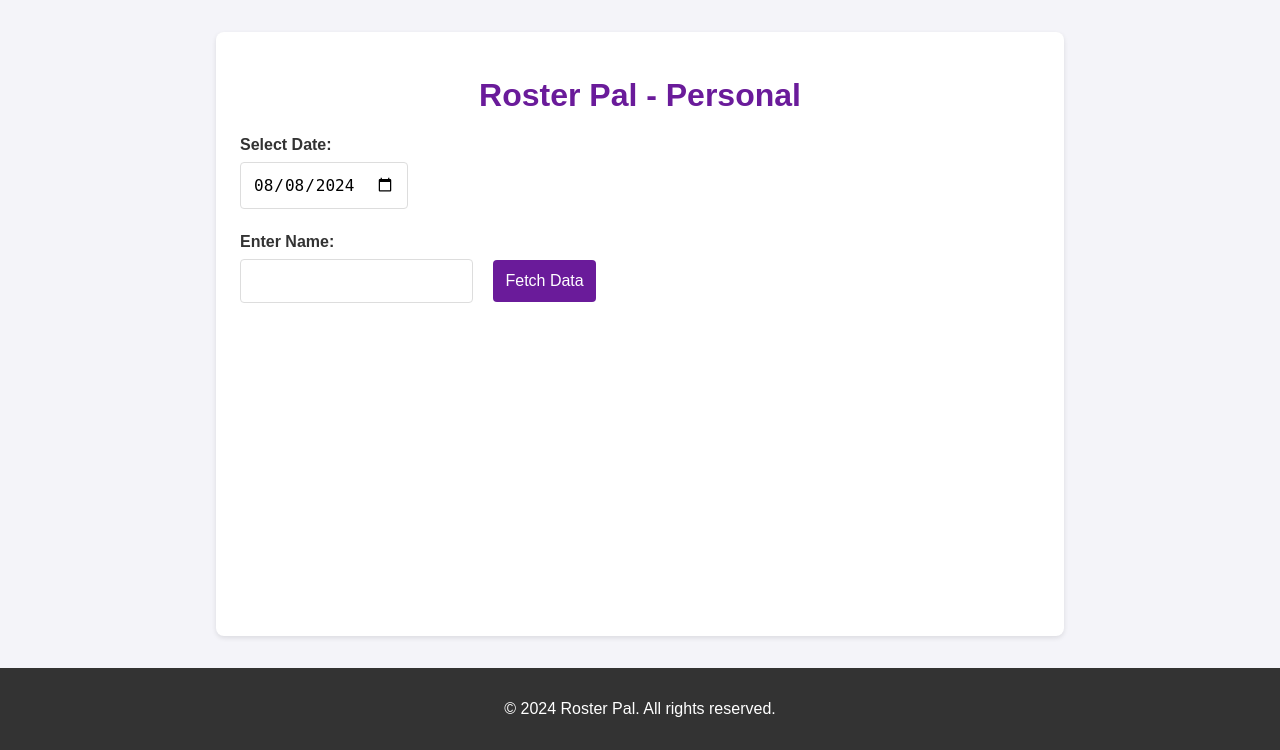
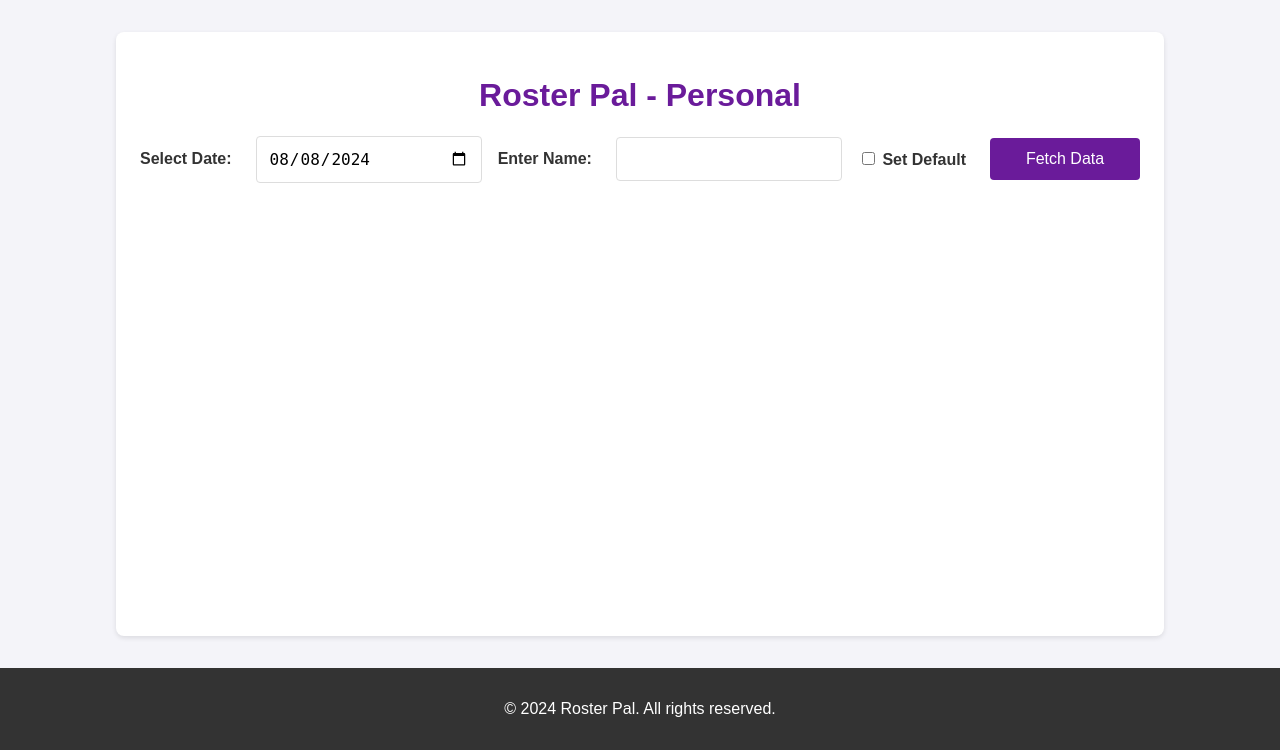
Before and after one commit to induwarajayalath/RosterPal, a Flask app: page /personal in a window 1280 px wide. Shown: the part 50-800 px from the top of the page. Run offline with Flask 3, Linux system fonts and the light colour scheme.

Commit message:
Coockies added

```diff
--- a/templates/personal.html
+++ b/templates/personal.html
@@ -36,8 +36,8 @@
 
         .container {
             flex: 1;
-            width: 90%;
-            max-width: 800px;
+            width: 98%;
+            max-width: 1000px;
             margin: 2rem auto;
             padding: 1.5rem;
             background-color: white;
@@ -52,11 +52,14 @@
 
         form {
             margin-bottom: 2rem;
+            display: flex;
+            align-items: center;
+            flex-wrap: wrap;
+            gap: 1rem;
         }
 
         label {
-            display: block;
-            margin-bottom: 0.5rem;
+            margin-right: 0.5rem;
             font-weight: bold;
         }
 
@@ -64,12 +67,11 @@
         input[type="text"],
         button {
             padding: 0.75rem;
-            margin-bottom: 1.5rem;
             font-size: 1rem;
-            width: 100%;
-            box-sizing: border-box;
             border: 1px solid #ddd;
             border-radius: 4px;
+            flex: 1;
+            min-width: 150px;
         }
 
         button {
@@ -77,6 +79,8 @@
             color: white;
             border: none;
             cursor: pointer;
+            flex: none;
+            width: auto;
         }
 
         button:hover {
@@ -135,17 +139,8 @@
                 width: 80%;
             }
 
-            input[type="date"],
-            input[type="text"],
-            button {
-                width: auto;
-                margin-right: 1rem;
-                display: inline-block;
-            }
-
-            button {
-                width: auto;
-                margin-top: 0;
+            form {
+                justify-content: space-between;
             }
         }
     </style>
@@ -160,11 +155,14 @@
 
     <div class="container">
         <h1>Roster Pal - Personal</h1>
-        <form id="dataForm">
+        <form id="dataForm" onsubmit="handleSubmit(event)">
             <label for="date">Select Date:</label>
             <input type="date" id="date" name="date" required>
             <label for="name">Enter Name:</label>
             <input type="text" id="name" name="name" required>
+            <label for="setDefault">
+                <input type="checkbox" id="setDefault"> Set Default
+            </label>
             <button type="submit">Fetch Data</button>
         </form>
         <div class="result" id="result">
@@ -194,11 +192,53 @@
             const dateInput = document.getElementById('date');
             const today = new Date().toISOString().split('T')[0];
             dateInput.value = today;
+
+            // Apply cookie value to the name field if it exists
+            applyCookie();
         });
 
-        document.getElementById('dataForm').addEventListener('submit', function (event) {
+        function setCookie(name, value, days) {
+            var expires = "";
+            if (days) {
+                var date = new Date();
+                date.setTime(date.getTime() + (days * 24 * 60 * 60 * 1000));
+                expires = "; expires=" + date.toUTCString();
+            }
+            document.cookie = name + "=" + (value || "") + expires + "; path=/";
+        }
+
+        function getCookie(name) {
+            var nameEQ = name + "=";
+            var ca = document.cookie.split(';');
+            for (var i = 0; i < ca.length; i++) {
+                var c = ca[i];
+                while (c.charAt(0) == ' ') c = c.substring(1, c.length);
+                if (c.indexOf(nameEQ) == 0) return c.substring(nameEQ.length, c.length);
+            }
+            return null;
+        }
+
+        function applyCookie() {
+            var cookieValue = getCookie('myNameCookie');
+            if (cookieValue) {
+                document.getElementById('name').value = cookieValue;
+            }
+        }
+
+        function handleSubmit(event) {
             event.preventDefault();
 
+            const setDefault = document.getElementById('setDefault').checked;
+            const name = document.getElementById('name').value;
+
+            if (setDefault) {
+                setCookie('myNameCookie', name, 7); // Save the name in the cookie for 7 days
+            }
+
+            fetchData();
+        }
+
+        function fetchData() {
             // Get values from the form
             const date = document.getElementById('date').value;
             const name = document.getElementById('name').value;
@@ -206,7 +246,7 @@
             // Format date to YYYY/MM/DD
             const formattedDate = new Date(date).toISOString().split('T')[0].replace(/-/g, '/');
 
-            // const url = `http://127.0.0.1:5000/getRoster/${formattedDate}/${name}`;
+            //const url = `http://127.0.0.1:5000/getRoster/${formattedDate}/${name}`;
             const url = `http://rosterpal.induwara.me/getRoster/${formattedDate}/${name}`;
 
             // Make GET request
@@ -254,7 +294,7 @@
                         // Hide the response text and show the table
                         responseText.style.display = 'none';
                         result.style.display = 'block';
-                        responseTableBody.style.display = '';  // Resets to default display value
+                        responseTableBody.style.display = ''; // Resets to default display value
                     } else {
                         // Display raw JSON data if the structure is unexpected
                         responseText.textContent = JSON.stringify(data, null, 2);
@@ -279,7 +319,7 @@
                     const result = document.getElementById('result');
                     result.style.display = 'block';
                 });
-        });
+        }
     </script>
 </body>
 
```
